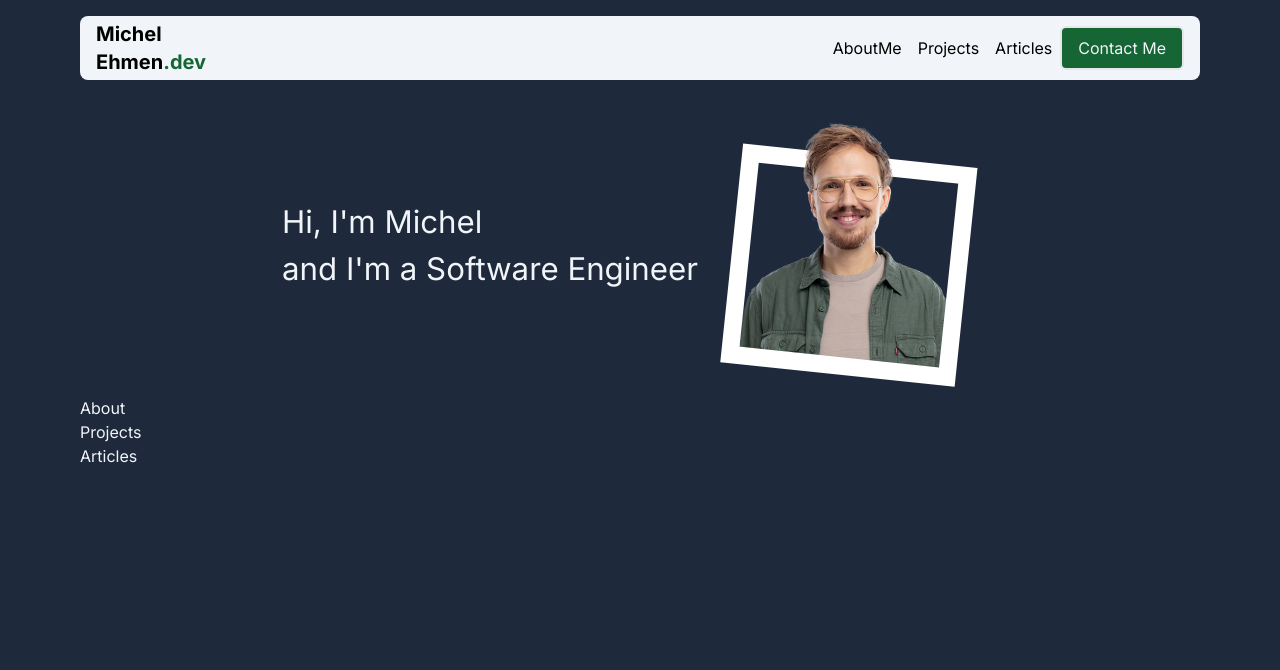
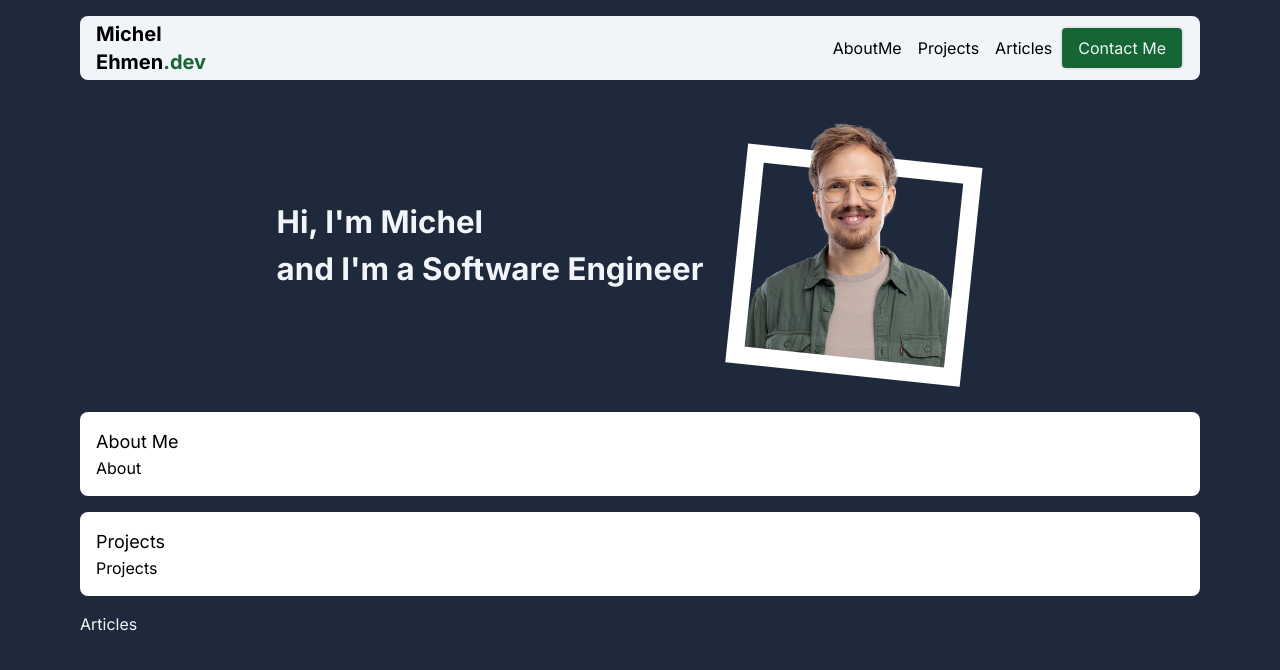
Before and after one commit to MichelEhmen/personal-website, a Next.js app: page / in a window 1280 px wide. Shown: the top 670 px of the page. Built offline with nearby package versions, Linux system fonts and the light colour scheme.

Commit message:
3: added sections as a structure element

```diff
--- a/src/app/page.tsx
+++ b/src/app/page.tsx
@@ -10,7 +10,7 @@ export default function App() {
       <div className="container mx-auto my-4  px-4 sm:px-6 lg:px-20">
         <Navbar className="px-4" />
       </div>
-      <main className="container mx-auto flex flex-col px-4 sm:px-6 lg:px-20">
+      <main className="container mx-auto flex flex-col gap-4 px-4 sm:px-6 lg:px-20">
         <Home />
         <About />
         <Projects />
--- /dev/null
+++ b/src/components/Section.tsx
@@ -0,0 +1,25 @@
+import classNames from 'classnames'
+import { HTMLAttributes, PropsWithChildren } from 'react'
+
+type SectionProps = {
+  title: string
+}
+
+const Section = ({
+  children,
+  title,
+  className,
+  ...divProps
+}: PropsWithChildren<HTMLAttributes<HTMLDivElement> & SectionProps>) => {
+  return (
+    <div
+      {...divProps}
+      className={classNames(className, 'rounded-lg bg-white p-4 text-black')}
+    >
+      <p className="text-lg">{title}</p>
+      {children}
+    </div>
+  )
+}
+
+export default Section
--- a/src/sections/about/components/About.tsx
+++ b/src/sections/about/components/About.tsx
@@ -1,5 +1,7 @@
+import Section from '@/components/Section'
+
 const About = () => {
-  return <div>About</div>
+  return <Section title={'About Me'}>About</Section>
 }
 
 export default About
--- a/src/sections/home/components/Home.tsx
+++ b/src/sections/home/components/Home.tsx
@@ -4,7 +4,7 @@ const Home = () => {
   return (
     <div className="flex  justify-center">
       <div className="flex flex-col justify-center">
-        <h1 className="text-3xl">
+        <h1 className="text-3xl font-bold">
           Hi, I&apos;m Michel
           <br />
           and I&apos;m a Software Engineer
--- a/src/sections/projects/components/Projects.tsx
+++ b/src/sections/projects/components/Projects.tsx
@@ -1,5 +1,7 @@
+import Section from '@/components/Section'
+
 const Projects = () => {
-  return <div>Projects</div>
+  return <Section title="Projects">Projects</Section>
 }
 
 export default Projects
```
